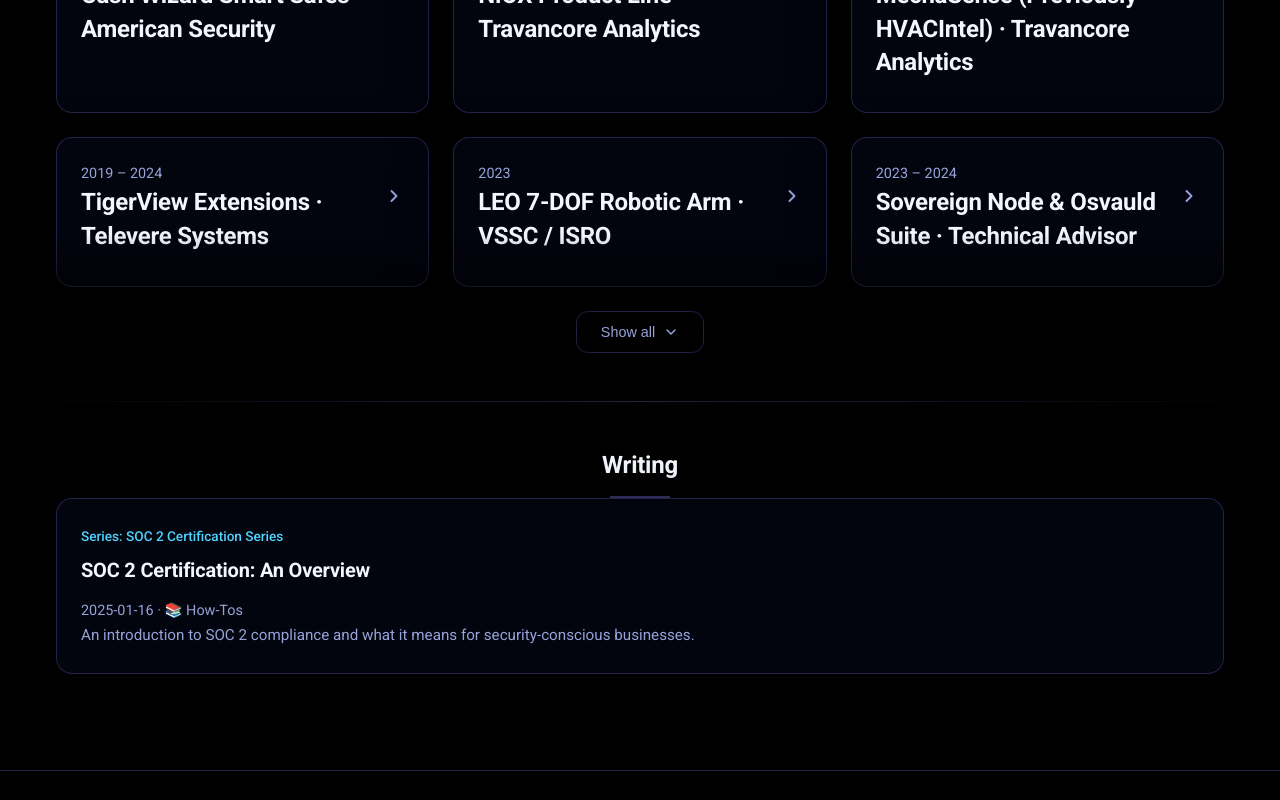
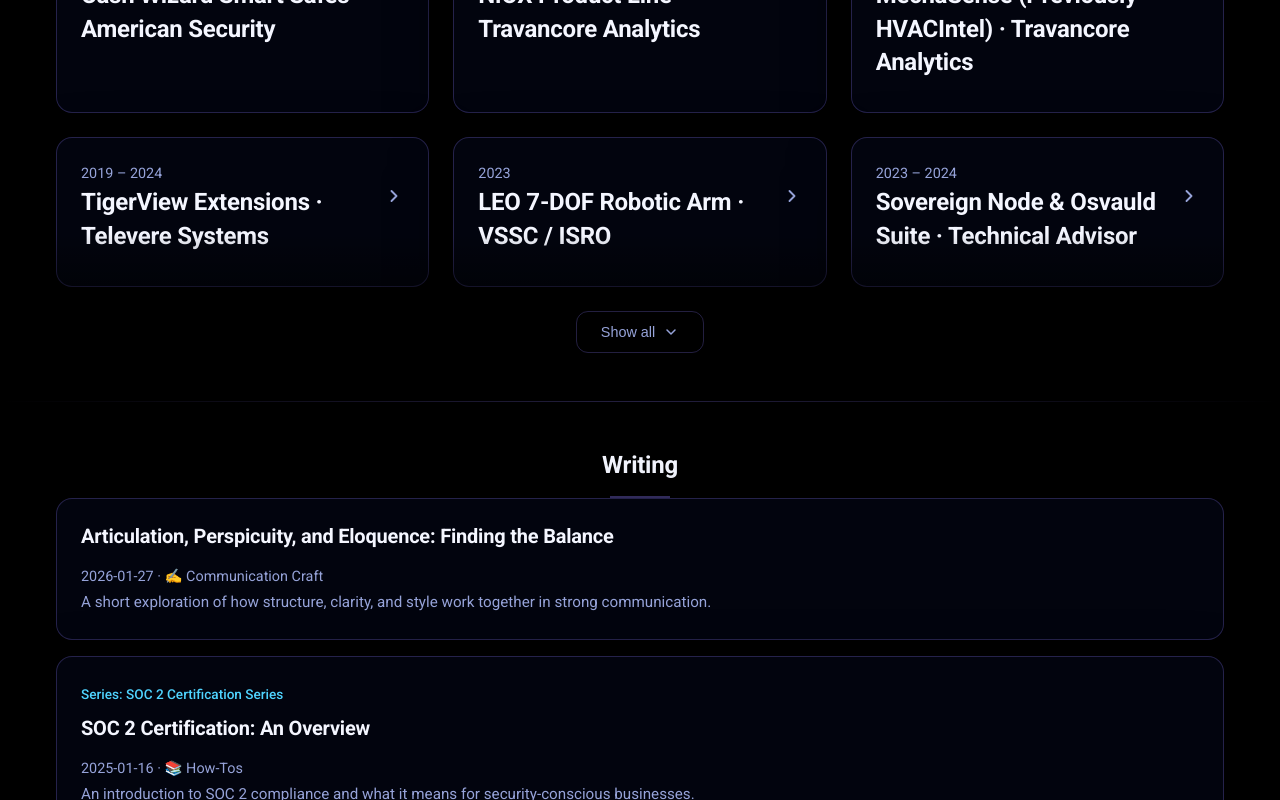
Before and after one commit to sajeshsf/sajeshsf.github.io, a React (Vite) app: page / in a window 1280 px wide. Shown: the part 2000-2800 px from the top of the page. Built offline with nearby package versions, Linux system fonts and the light colour scheme.

Commit message:
Add writing post on articulation balance
Co-authored-by: sf.sajesh <sf.sajesh@gmail.com>

```diff
--- /dev/null
+++ b/src/data/blog/articulation-perspicuity-eloquence.js
@@ -0,0 +1,48 @@
+// Articulation, Perspicuity, and Eloquence: Finding the Balance
+export default {
+  id: 'articulation-perspicuity-eloquence',
+  title: 'Articulation, Perspicuity, and Eloquence: Finding the Balance',
+  category: 'communication-craft',
+  date: '2026-01-27',
+  summary:
+    'A short exploration of how structure, clarity, and style work together in strong communication.',
+  content: `<h2>Articulation, Perspicuity, and Eloquence: Finding the Balance</h2>
+
+<p>When we write or speak well, we are usually doing three things at once: shaping ideas with structure, making them easy to see, and giving them a voice that moves. Those three virtues are articulation, perspicuity (per-spic-u-ous clarity), and eloquence. The best work keeps them in balance.</p>
+
+<h3>The three lenses</h3>
+
+<ul>
+  <li><strong>Articulation</strong> is the jointing of ideas. It is how you segment, order, and connect thoughts so the audience can follow your reasoning.</li>
+  <li><strong>Perspicuity</strong> is transparent clarity. It is the quality that lets a reader see your meaning without strain or rereading.</li>
+  <li><strong>Eloquence</strong> is the music and emphasis of language. It gives your message a tone, cadence, and emotional weight.</li>
+</ul>
+
+<h3>What imbalance looks like</h3>
+
+<ul>
+  <li><strong>Articulation without perspicuity:</strong> the logic is there, but the phrasing is dense, full of jargon, or over-qualified.</li>
+  <li><strong>Perspicuity without articulation:</strong> every sentence is clear, but the thread between them is weak, so the argument feels scattered.</li>
+  <li><strong>Eloquence without the other two:</strong> the prose sounds good but it floats above meaning and leaves the reader unsure of the point.</li>
+</ul>
+
+<h3>A simple balancing sequence</h3>
+
+<ol>
+  <li><strong>Start with perspicuity.</strong> If the reader cannot understand you, nothing else matters.</li>
+  <li><strong>Add articulation.</strong> Outline the path, label the turns, and make the relationships explicit.</li>
+  <li><strong>Finish with eloquence.</strong> Trim, vary rhythm, and add emphasis where it earns attention.</li>
+</ol>
+
+<h3>A quick editing checklist</h3>
+
+<ul>
+  <li>Can I state the main point in one clean sentence?</li>
+  <li>Does each paragraph have a clear role in the overall argument?</li>
+  <li>Are there any sentences that require rereading?</li>
+  <li>Is the tone aligned with the intent (inform, persuade, reassure)?</li>
+  <li>Do the strongest sentences land in the places that matter most?</li>
+</ul>
+
+<p>Balance does not mean equal weight. A technical brief may lean on perspicuity and articulation; a keynote might lean on eloquence. But when one of the three is missing, the whole message suffers. The craft is learning which virtue to foreground without neglecting the others.</p>`,
+}
--- a/src/data/writing.js
+++ b/src/data/writing.js
@@ -6,6 +6,12 @@ export const writingCategories = {
     name: 'How-Tos',
     description: 'Step-by-step guides and tutorials',
     icon: '📚',
+  },
+  'communication-craft': {
+    id: 'communication-craft',
+    name: 'Communication Craft',
+    description: 'Notes on writing, rhetoric, and clarity',
+    icon: '✍️',
   },
   'internet-finds': {
     id: 'internet-finds',
@@ -22,10 +28,12 @@ export const writingCategories = {
 }
 
 // Import individual blog posts
+import articulationPerspicuityEloquence from './blog/articulation-perspicuity-eloquence.js'
 import soc2Overview from './blog/soc2-overview.js'
 
 // All writing posts - add new posts here by importing and adding to the array
 export const writing = [
+  articulationPerspicuityEloquence,
   soc2Overview,
   // Add more blog posts here as you create them
 ]
```
